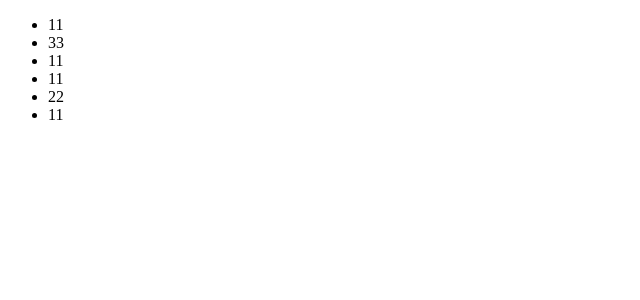
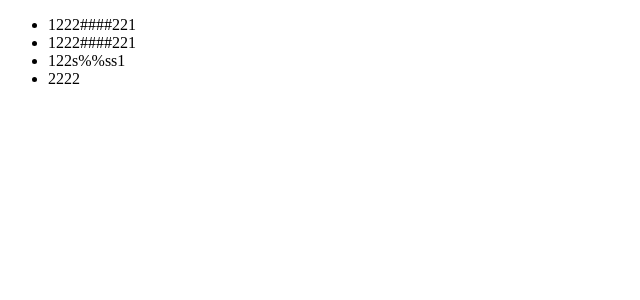
Before and after one commit to TiAmo126/basic-react-template, a React app: page / in a window 1280 px wide. Shown: the top 300 px of the page, without its empty margins (0-640 px from the left). Built offline with nearby package versions, Linux system fonts and the light colour scheme.

Commit message:
feat: webpack-dev-server热更新问题

```diff
--- a/package.json
+++ b/package.json
@@ -1,6 +1,6 @@
 {
   "name": "basic-react-template",
-  "version": "1.1.0",
+  "version": "1.2.0",
   "description": "This is a basic react+typescript template",
   "main": "index.js",
   "scripts": {
@@ -10,7 +10,7 @@
     "lint-eslint": "eslint . --ext=.js,.jsx,.ts,.tsx --fix",
     "lint-stylelint": "stylelint ./src/**/*.{less,css} --fix",
     "prepare": "husky install",
-    "changelog": "conventional-changelog -p angular -i CHANGELOG.md -s -r 0"
+    "changelog": "conventional-changelog -p angular -i CHANGELOG.md -s"
   },
   "repository": {
     "type": "git",
--- a/public/index.html
+++ b/public/index.html
@@ -4,8 +4,8 @@
     <meta charset="UTF-8" />
     <meta http-equiv="X-UA-Compatible" content="IE=edge" />
     <meta name="viewport" content="width=device-width, initial-scale=1.0" />
-    <link rel="icon" href="favicon.ico" />
-    <title>Document</title>
+    <link rel="shortcut icon" href="#" />
+    <title><%= htmlWebpackPlugin.options.title %></title>
   </head>
   <body>
     <div id="root"></div>
--- a/scripts/webpack/webpack.common.js
+++ b/scripts/webpack/webpack.common.js
@@ -48,6 +48,7 @@ function getCssLoader(lang) {
 }
 
 module.exports = {
+  target: isDev ? 'web' : 'browserslist',
   entry: {
     app: path.resolve(PROJECT_PATH, './src/index.tsx'),
   },
@@ -118,6 +119,7 @@ module.exports = {
   },
   plugins: [
     new HtmlWebpackPlugin({
+      title: '基础模板',
       template: path.resolve(PROJECT_PATH, './public/index.html'),
       favicon: path.resolve(PROJECT_PATH, './public/favicon.ico'),
     }),
@@ -128,6 +130,6 @@ module.exports = {
       '@': path.resolve(PROJECT_PATH, './src'),
     },
     // 添加这些后缀名作为解析，引入时可不用添加后缀（优先级按照数组顺序）
-    extensions: ['.ts', '.tsx', '.js', '.json'],
+    extensions: ['.ts', '.tsx', '.js', '.jsx'],
   },
 }
--- a/src/pages/app.tsx
+++ b/src/pages/app.tsx
@@ -4,12 +4,10 @@ const App: FC = () => {
   return (
     <div>
       <ul>
-        <li>11</li>
-        <li>33</li>
-        <li>11</li>
-        <li>11</li>
-        <li>22</li>
-        <li>11</li>
+        <li>1222####221</li>
+        <li>1222####221</li>
+        <li>122s%%ss1</li>
+        <li>2222</li>
       </ul>
     </div>
   )
```
Also changed, not shown: 2 other files (tests, documents, lock files or other folders).
